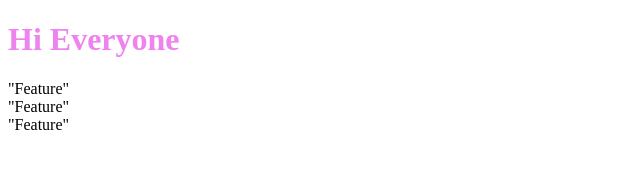
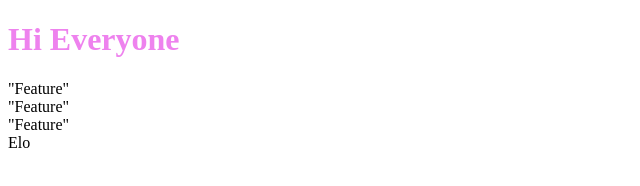
Before and after one commit to Jay-D7/advanced_website, a plain HTML site: page Natours/starter/index.html in a window 1280 px wide. Shown: the full height of the page, 0-640 px from the left. Drawn offline with Linux system fonts and the light colour scheme; files that its build step writes are made by us from their sources.

Commit message:
Change 1

```diff
--- a/Natours/starter/index.html
+++ b/Natours/starter/index.html
@@ -18,6 +18,6 @@
         <div class="options">"Feature"</div>
         <div class="options">"Feature"</div>
         <!-- <div class="options">"Feature"</div> -->
-
+        <div>Elo</div>
     </body>
 </html>
```
